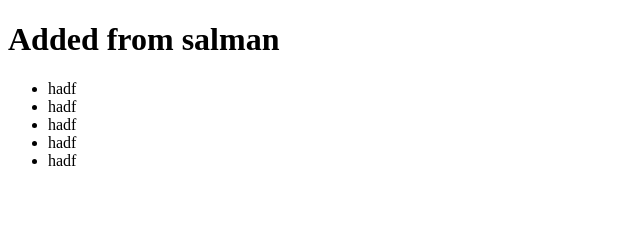
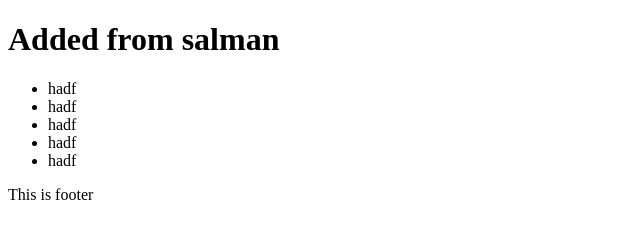
Before and after one commit to devwithfarshi/kayes-vai, a plain HTML site: page index.html in a window 1280 px wide. Shown: the whole page, without its empty margins (0-640 px from the left). Drawn offline with Linux system fonts and the light colour scheme.

Commit message:
footer added

```diff
--- a/index.html
+++ b/index.html
@@ -14,5 +14,7 @@
       <li>hadf</li>
       <li>hadf</li>
     </ul>
+
+    <footer>This is footer</footer>
   </body>
 </html>
```
